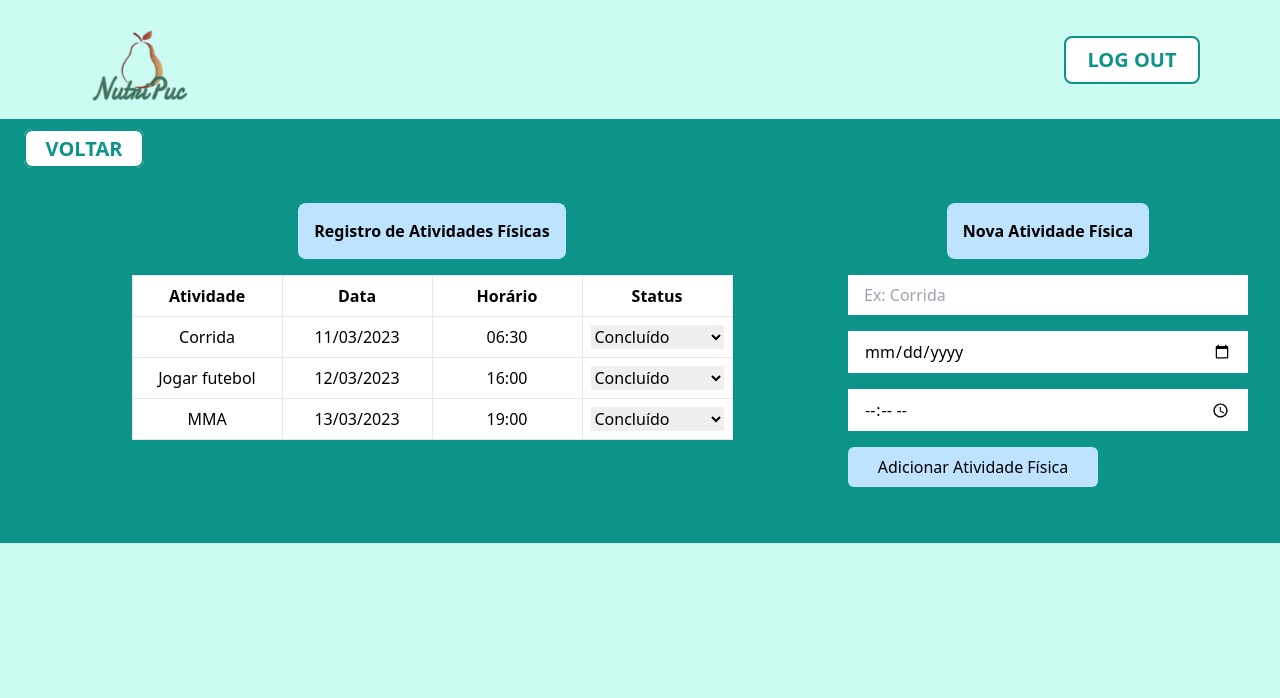
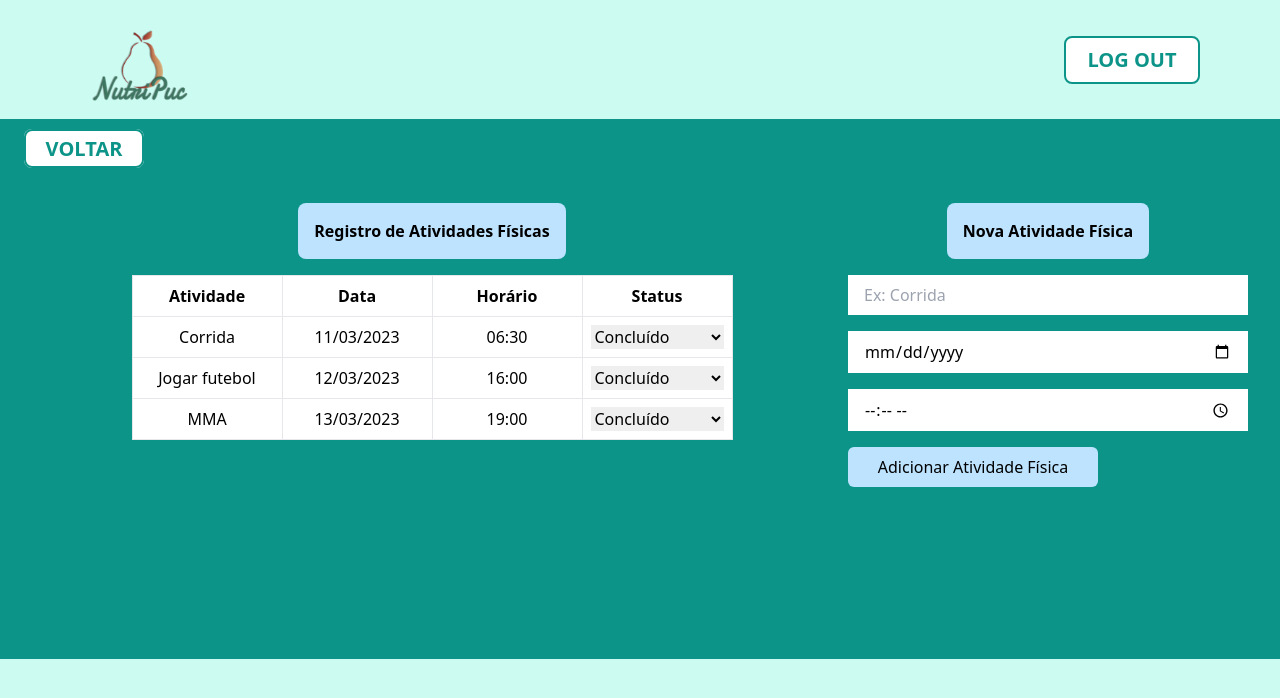
Before and after one commit to ICEI-PUC-Minas-PMV-SInt/projeto-nutripuc-pucminas-spi-23.1-e2-g1, a Next.js app in the folder src/web/: page /dashboard/atividade-fisica in a window 1280 px wide. Shown: the top 698 px of the page. Built offline with nearby package versions, Linux system fonts and the light colour scheme.

Commit message:
atualização de css

```diff
--- a/src/web/src/app/dashboard/atividade-fisica/page.jsx
+++ b/src/web/src/app/dashboard/atividade-fisica/page.jsx
@@ -56,7 +56,7 @@ function AtividadeFisica() {
   }
 
   return (
-    <div className="flex my-10">
+    <div className="flex my-10 min-h-[400px]">
       <div className="col-esquerda flex flex-col wrap w-2/3">
         <h1 className="mx-auto mb-4 bg-theme-blue p-4 rounded-lg font-bold">Registro de Atividades Físicas</h1>
         <div className="mx-auto">
```
